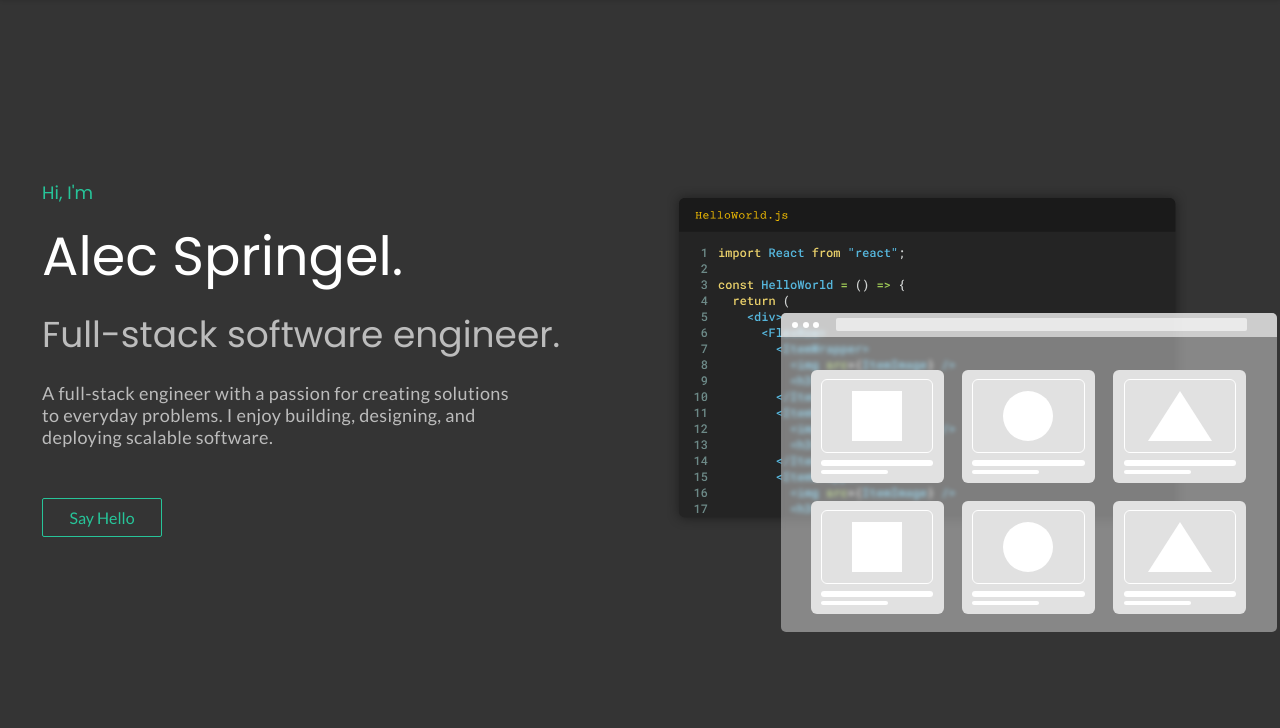
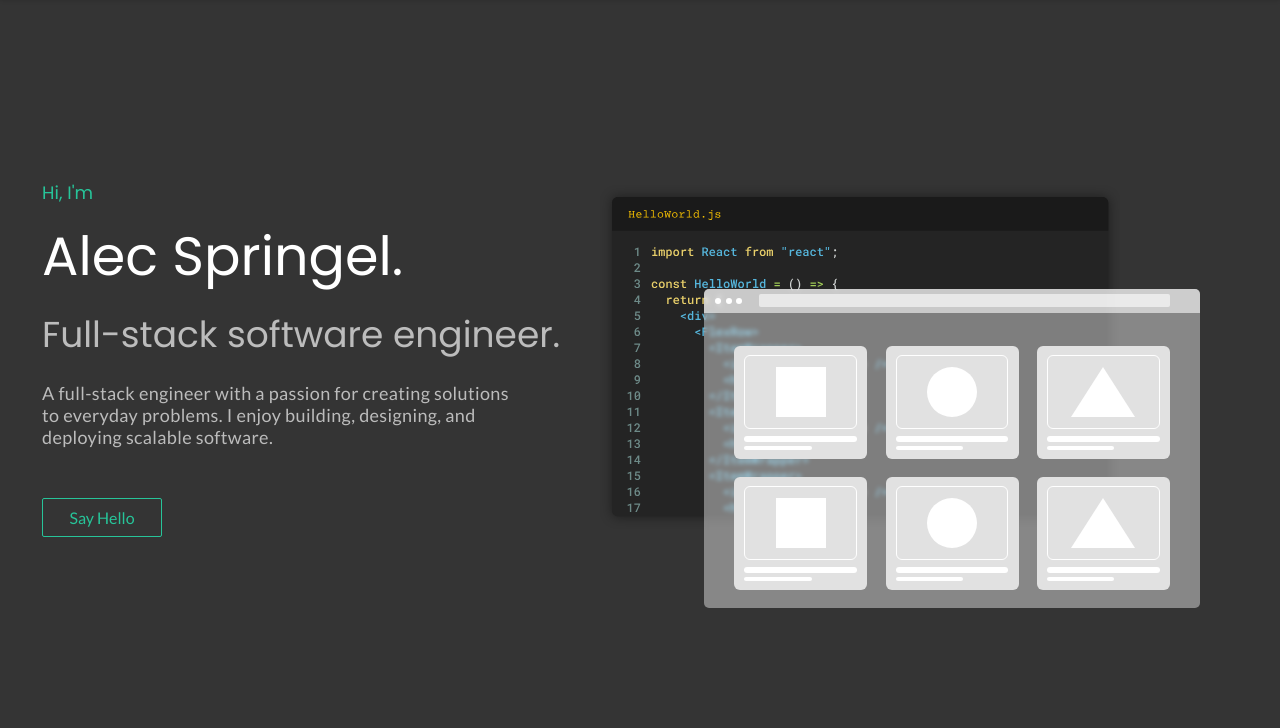
Before and after one commit to alecspringel/alecspringel.com, a Gatsby site: page / in a window 1280 px wide. Shown: the part 72-800 px from the top of the page. Built offline with nearby package versions, Linux system fonts and the light colour scheme; Gatsby itself is replaced by a stand-in of ours.

Commit message:
Fixed welcome page overflow issues

```diff
--- a/src/components/home/BrowserFigure.js
+++ b/src/components/home/BrowserFigure.js
@@ -74,13 +74,9 @@ const GridWrapper = styled.div`
 `;
 
 const Wrapper = styled.div`
-  width: 496px;
-  height: 319px;
-  opacity: 1;
-  position: relative;
-  top: 114px;
-  left: 114px;
-  overflow: hidden;
+  position: absolute;
+  top: 30%;
+  left: 20%;
 `;
 
 const Background = styled.div`
@@ -89,6 +85,7 @@ const Background = styled.div`
   background: rgba(255, 255, 255, 0.4099999964237213);
   border-radius: 5px;
   backdrop-filter: blur(2px);
+  position: relative;
 `;
 
 const TopBar = styled.div`
--- a/src/components/home/Welcome.js
+++ b/src/components/home/Welcome.js
@@ -6,8 +6,8 @@ import BrowserFigure from "./BrowserFigure";
 
 const Welcome = () => {
   return (
-    <SectionWrapper className="flex-row">
-      <div style={{ flex: 1.1 }} className="flex-row align">
+    <SectionWrapper className="flex-row align">
+      <TextWrapper className="flex-row align">
         <div>
           <h6 className="primary-color margin-b10">Hi, I'm</h6>
           <h1 className="heading-color margin-b10">Alec Springel.</h1>
@@ -21,7 +21,7 @@ const Welcome = () => {
             Say Hello
           </Button>
         </div>
-      </div>
+      </TextWrapper>
       <Figure>
         <CodeWindow src={CodeWindowSvg} />
         <BrowserFigure />
@@ -41,22 +41,26 @@ const SectionWrapper = styled.section`
   @media (max-width: 1560px) {
     transform: scale(1);
   }
-  @media (max-width: 989px) {
+  /* @media (max-width: 725px) {
     flex-direction: column-reverse;
     align-items: center;
+    justify-content: center;
+  } */
+`;
+
+const TextWrapper = styled.div`
+  min-width: 367px;
+  @media (max-width: 725px) {
+    min-width: auto;
   }
 `;
 
 const Figure = styled.figure`
-  display: flex;
-  align-items: center;
-  flex: 1;
   position: relative;
-  @media (max-width: 1060px) {
-    transform: scale(0.8);
+  @media (max-width: 725px) {
+    display: none;
+    margin-bottom: 40px;
   }
 `;
 
-const CodeWindow = styled.img`
-  position: absolute;
-`;
+const CodeWindow = styled.img``;
```
